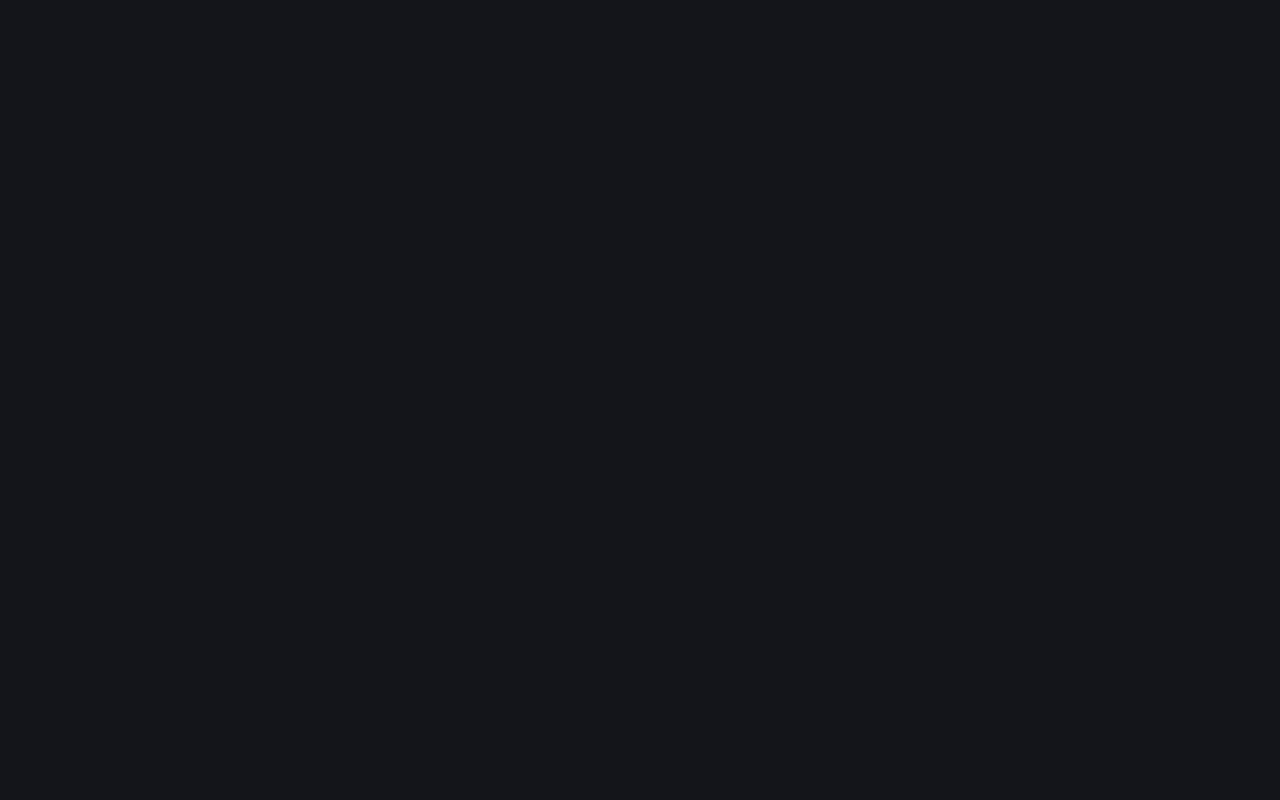
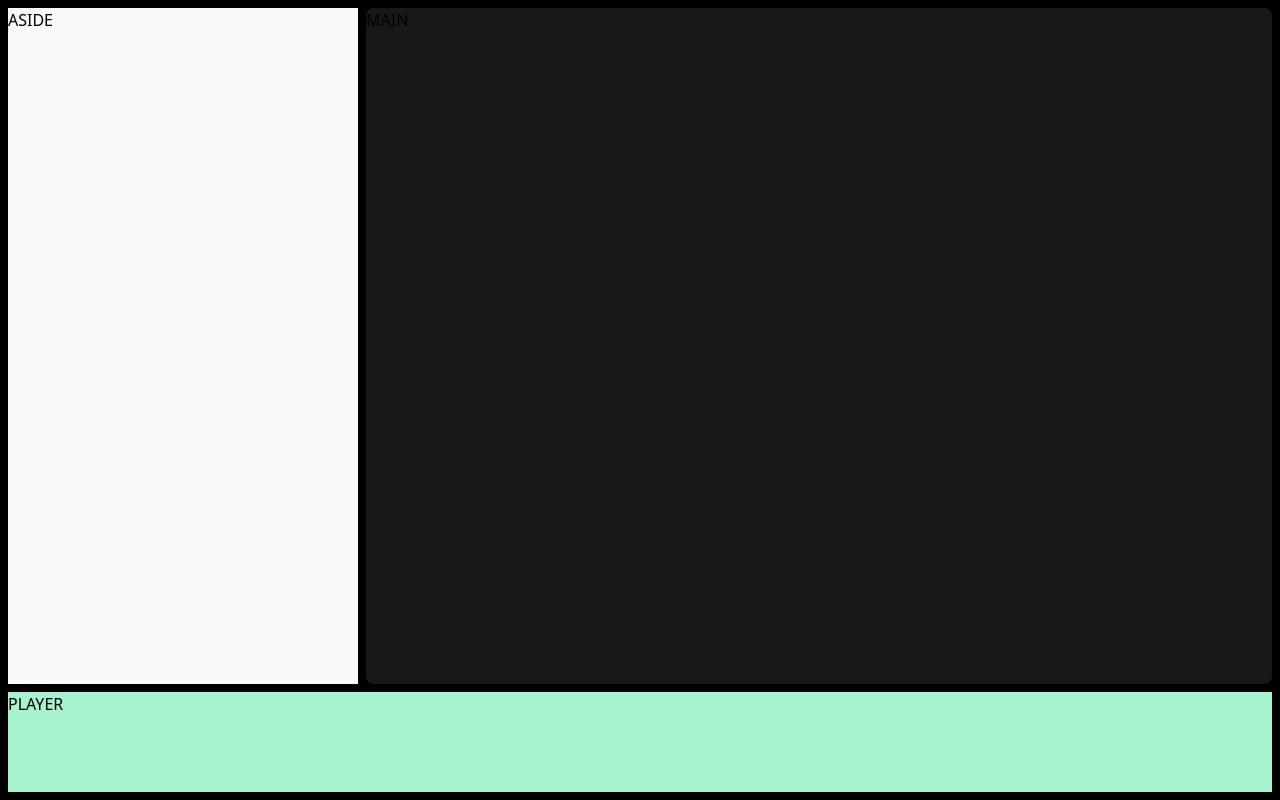
Before and after one commit to Arlens26/spotify-clone, an Astro site: page / in a window 1280 px wide. Built offline with nearby package versions, Linux system fonts and the light colour scheme; Astro itself is replaced by a stand-in of ours.

Commit message:
feat(frontend): Create layaout

```diff
--- a/src/layouts/Layout.astro
+++ b/src/layouts/Layout.astro
@@ -17,35 +17,28 @@ const { title } = Astro.props;
 		<title>{title}</title>
 	</head>
 	<body>
+		<div id="container" class="relative h-screen p-2 gap-2">
+			<aside class="[grid-area:aside] flex-col flex overflow-y-auto bg-slate-50">ASIDE</aside>
+			<main class="[grid-area:main] rounded-lg bg-zinc-900 overflow-y-auto">MAIN</main>
+			<player class="[grid-area:player] min-h-[100px] bg-emerald-200">PLAYER</player>
+		</div>
 		<slot />
 	</body>
 </html>
+<style>
+	#container{
+		display: grid;
+		grid-template-areas:
+			"aside main main"
+			"player player  player";
+			grid-template-columns: 350px 1fr;
+			grid-template-rows: 1fr auto;
+	}
+</style>
+
 <style is:global>
-	:root {
-		--accent: 136, 58, 234;
-		--accent-light: 224, 204, 250;
-		--accent-dark: 49, 10, 101;
-		--accent-gradient: linear-gradient(
-			45deg,
-			rgb(var(--accent)),
-			rgb(var(--accent-light)) 30%,
-			white 60%
-		);
-	}
 	html {
 		font-family: system-ui, sans-serif;
-		background: #13151a;
-		background-size: 224px;
-	}
-	code {
-		font-family:
-			Menlo,
-			Monaco,
-			Lucida Console,
-			Liberation Mono,
-			DejaVu Sans Mono,
-			Bitstream Vera Sans Mono,
-			Courier New,
-			monospace;
+		background: #000;
 	}
 </style>
```
